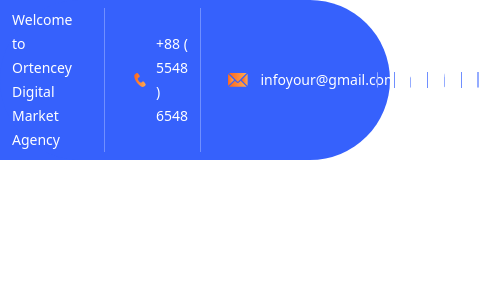
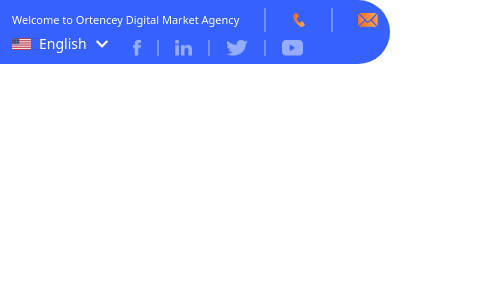
Before and after one commit to Mohammad-Nadil/CAP-agency, a Next.js app: page / in a window 390 px wide. Shown: the top 300 px of the page, 479 px wide, since content can reach past the window. Built offline with nearby package versions, Linux system fonts and the light colour scheme.

Commit message:
header responsive done

```diff
--- a/app/component/Header.jsx
+++ b/app/component/Header.jsx
@@ -1,4 +1,5 @@
-import React from "react";
+"use client";
+import React, { useState } from "react";
 import Image from "next/image";
 import Container from "./layer/Container";
 import phone from "../assets/phone.svg";
@@ -11,52 +12,119 @@ import linkdin from "../assets/linkdin.png";
 import linkdinOFF from "../assets/linkdinOFF.png";
 import youtube from "../assets/youtube.png";
 import youtubeOFF from "../assets/youtubeOFF.png";
+import america from "../assets/america.png";
+import { FaChevronDown  } from "react-icons/fa";
+
 
 const Header = () => {
+  let languages = [
+    { name: "English", link: america },
+    { name: "Bangla", link: america },
+    { name: "Hindi", link: america },
+    { name: "Arabic", link: america },
+    { name: "French", link: america },
+  ];
+
+  let [show, setShow] = useState(false);
+  let [size, setSize] = useState("English");
+  let manage = (element) => {
+    setSize(element.target.innerText);
+  };
+
   return (
     <div className=" relative after:absolute after:top-0 after:right-1/2 after:w-full after:h-full after:z-[-1]  after:bg-primary">
-      <Container className=" flex justify-between items-center text-sm leading-6 text-white bg-primary py-2 rounded-full ">
-        <div className="left flex gap-x-7">
+      <Container className=" flex justify-between flex-wrap items-center text-sm leading-6 text-white bg-primary py-2 rounded-full ">
+        <div className="left flex gap-x-2 justify-between w-full lg:w-auto md:gap-x-6 xl:gap-x-7">
           <p className="welcome">
-            <a href="" className="block">
+            <a href="" className="block text-[11px] sm:text-sm">
               Welcome to Ortencey Digital Market Agency
             </a>
           </p>
           <div className=" w-0.5 bg-[#708FFF]"></div>
           <p className="number flex items-center gap-x-2">
             <Image className="w-4 " src={phone} alt="phone icon" />
-            <a href="" className="block">
+            <a href="" className=" hidden sm:block">
               +88 ( 5548 ) 6548
             </a>
           </p>
           <div className=" w-0.5 bg-[#708FFF]"></div>
           <p className="mail flex items-center gap-x-3">
             <Image className="w-5" src={mail} alt="mail icon" />
-            <a href="" className="block">
+            <a href="" className=" hidden sm:block">
               infoyour@gmail.com
             </a>
           </p>
         </div>
-        <div className="right">
-          <div className="language"></div>
+        <div className="right flex items-end gap-x-6 xl:gap-x-11">
+          <div className="language">
+            <div>
+              <div
+                onClick={() => setShow(!show)}
+                className="flex items-center gap-x-2  !relative"
+              >
+                 <Image
+                        className=""
+                        src={america}
+                        alt="america icon"
+                      />
+                <p>{size}</p>
+                <FaChevronDown  />
+                <ul
+                  onClick={manage}
+                  className={`w-full bottom-0 translate-y-full left-0 z-50 absolute transition-all duration-300 bg-white ${
+                    show ? "visible opacity-100" : " invisible opacity-0"
+                  }`}
+                >
+                  {languages.map((item, index) => (
+                    <li
+                      key={index}
+                      className="border border-white/40 w-full cursor-default text-center bg-primary/60 hover:bg-primary duration-300 flex  justify-between px-2 py-1"
+                    >
+                      {/* <Image
+                        className=""
+                        height={"12px"}
+                        width={"19px"}
+                        src={item.link}
+                        alt="america icon"
+                      /> */}
+                      {item.name}
+                    </li>
+                  ))}
+
+                </ul>
+              </div>
+            </div>
+          </div>
           <div className="links flex gap-x-4">
             <a href="" className="block relative">
-              <Image className="h-4 absolute top-1/2 left-1/2 -translate-x-1/2 -translate-y-1/2 w-full opacity-0 hover:opacity-100 duration-300" src={facebook} />
+              <Image
+                className="h-4 absolute top-1/2 left-1/2 -translate-x-1/2 -translate-y-1/2 w-full opacity-0 hover:opacity-100 duration-300"
+                src={facebook}
+              />
               <Image className="h-4" src={facebookOFF} />
             </a>
             <div className=" w-0.5 bg-[#708FFF]"></div>
             <a href="" className="block relative">
-              <Image className="h-4 absolute top-1/2 left-1/2 -translate-x-1/2 -translate-y-1/2 w-full opacity-0 hover:opacity-100 duration-300" src={linkdin} />
+              <Image
+                className="h-4 absolute top-1/2 left-1/2 -translate-x-1/2 -translate-y-1/2 w-full opacity-0 hover:opacity-100 duration-300"
+                src={linkdin}
+              />
               <Image className="h-4" src={linkdinOFF} />
             </a>
             <div className=" w-0.5 bg-[#708FFF]"></div>
             <a href="" className="block relative">
-              <Image className="h-4 absolute top-1/2 left-1/2 -translate-x-1/2 -translate-y-1/2 w-full opacity-0 hover:opacity-100 duration-300" src={tweet} />
+              <Image
+                className="h-4 absolute top-1/2 left-1/2 -translate-x-1/2 -translate-y-1/2 w-full opacity-0 hover:opacity-100 duration-300"
+                src={tweet}
+              />
               <Image className="h-4" src={tweetOFF} />
             </a>
             <div className=" w-0.5 bg-[#708FFF]"></div>
             <a href="" className="block relative">
-              <Image className="h-4 absolute top-1/2 left-1/2 -translate-x-1/2 -translate-y-1/2 w-full opacity-0 hover:opacity-100 duration-300" src={youtube} />
+              <Image
+                className="h-4 absolute top-1/2 left-1/2 -translate-x-1/2 -translate-y-1/2 w-full opacity-0 hover:opacity-100 duration-300"
+                src={youtube}
+              />
               <Image className="h-4" src={youtubeOFF} />
             </a>
           </div>
```
Also changed, not shown: app/assets/america.png (added).
